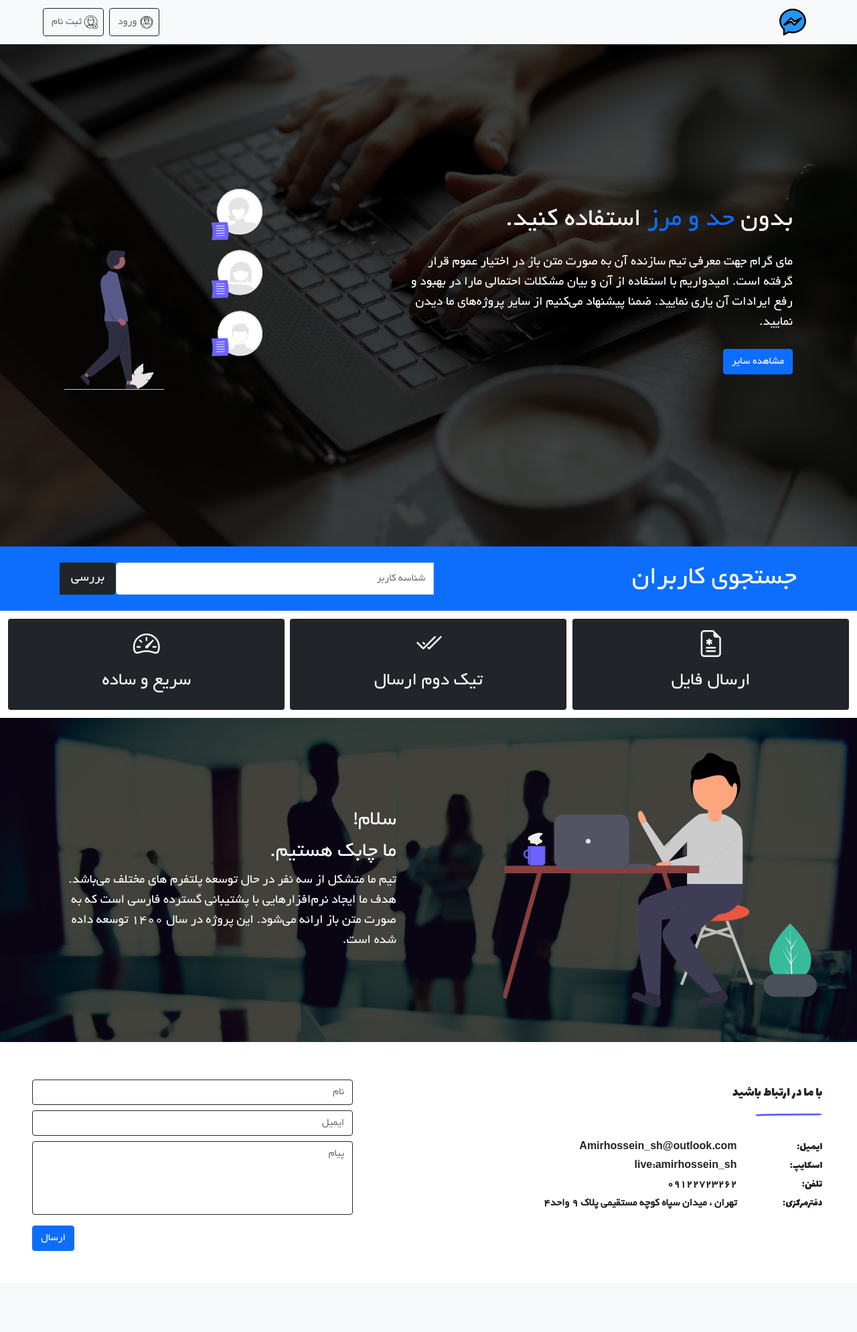
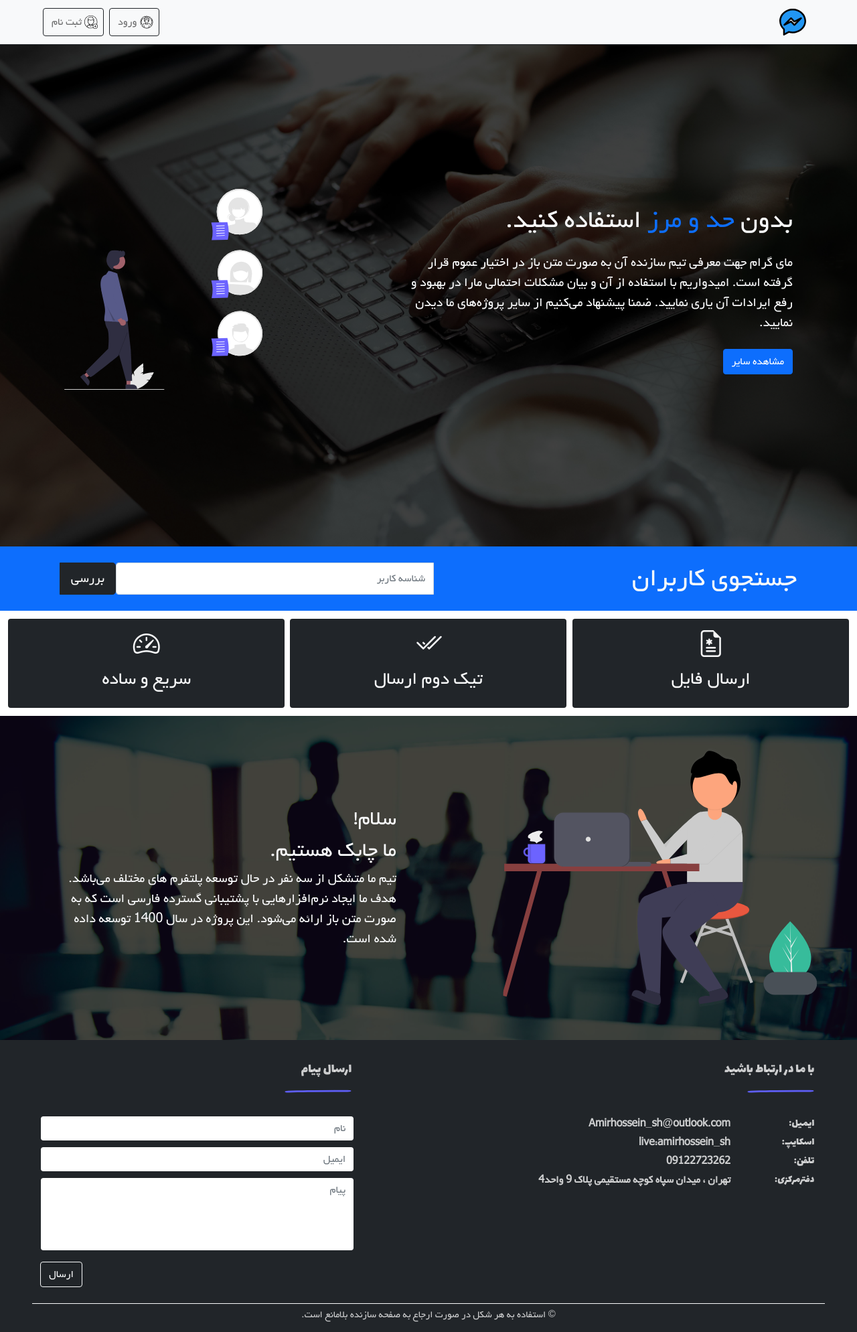
Before and after one commit to amirsheikh/Messenger, a Django app: page / in a window 1280 px wide. Shown: the whole page at 67% size. Before the commit the page ends 1868 px from the top, so only its background shows below. Run offline with Django 3.2, Linux system fonts and the light colour scheme; some libraries are stand-ins or nearby versions.

Commit message:
bug fixed!
Signed-off-by: Amir hossein <amirhossein_sh@outlook.com>

```diff
--- a/messenger/mainpage/static/css/style.css
+++ b/messenger/mainpage/static/css/style.css
@@ -1,13 +1,21 @@
 @font-face {
-    font-family: 'MyWebFont';
-    src: url('../font/Yekan.ttf');
-  }
+    font-family: 'Yekan';
+    src: url('../font/Yekan.eot'); /* IE9 Compat Modes */
+    src: url('../font/Yekan.eot?#iefix') format('embedded-opentype'), /* IE6-IE8 */
+    url('../font/Yekan.woff2') format('woff2'), /* Modern Browsers */
+    url('../font/Yekan.woff') format('woff'), /* Modern Browsers */
+    url('../font/Yekan.otf') format('opentype'), /* Open Type Font */
+    url('../font/Yekan.ttf') format('truetype'), /* Safari, Android, iOS */
+    url('../font/Yekan.svg#Yekan') format('svg'); /* Legacy iOS */
+    font-weight: normal;
+    font-style: normal;
+}
 @font-face {
     font-family: 'fun';
     src: url('../font/Lalezar-Regular.ttf');
   }
   body {
-    font-family: 'MyWebFont', Fallback, sans-serif;
+    font-family: 'Yekan', Fallback, sans-serif;
   }
 
 @media (min-width: 1100px){
@@ -75,3 +83,6 @@
     width: 100%;
     margin-bottom: 20px;
 }
+.text-footer{
+    color: rgba(255, 255, 255, 0.774);
+}
--- a/messenger/mainpage/templates/index.html
+++ b/messenger/mainpage/templates/index.html
@@ -143,9 +143,9 @@
         </div>
     </section>
     <section>
-        <div class="container-fluid  p-5">
-            <div class="row justify-content-between">
-                <div data-aos="flip-up" class="col-sm-5">
+        <div class="container-fluid">
+            <div class="row justify-content-between bg-dark text-footer pt-3 px-5">
+                <div data-aos="flip-up" class="col-12 col-sm-5">
                     <div class="mt-3 px-1">
                         <div class="h5" style="font-family: fun;">با ما در ارتباط باشید</div>
                         <img src="{% static 'img/marker.svg' %}" height="25" width="100" class="mb-4">
@@ -185,16 +185,20 @@
                               سپاه کوچه مستقیمی پلاک 9 واحد4</div>
                             </div>
                         </div>
-                        <!-- <div class="m-2">
+                        <!-- <div class="mt-2">
                             <iframe class="w-100 rounded" height="200"
                             src="https://www.google.com/maps/embed?pb=!1m18!1m12!1m3!1d809.9642139890552!2d51.43725312916575!3d35.70513998778088!2m3!1f0!2f0!3f0!3m2!1i1024!2i768!4f13.1!3m3!1m2!1s0x3f8e022c5ec300a5%3A0x4e20b755281adeb0!2sTehran%20Province%2C%20Tehran%2C%20Vahidiyeh%2C%20Mostaqimi%20St%2C%20Iran!5e0!3m2!1snl!2snl!4v1627773797676!5m2!1snl!2snl"
                              allowfullscreen></iframe>
                         </div> -->
                     </div>
                 </div>
-                <div data-aos="flip-down" class="col-md-5">
+                <div data-aos="flip-down" class="col-sm-5">
+                    <div class="mt-3 px-1">
+                        <div class="h5" style="font-family: fun;">ارسال پیام</div>
+                        <img src="{% static 'img/marker.svg' %}" height="25" width="100" class="mb-4">
+                      </div>
                     <form action="/mail.php" method="POST">
-                        <div class="form-group my-2">
+                        <div class="form-group mb-2">
                             <input class="form-control border-dark" placeholder="نام" type="text" id="name" name="name" required>
                         </div>
                         <div class="form-group my-2">
@@ -205,9 +209,10 @@
                             <textarea class="form-control border-dark" style="resize: none;" id="message"
                                 name="message" rows="4" required placeholder="پیام"></textarea>
                         </div>
-                        <button class="btn btn-primary mt-2 float-start" type="submit" name="submit">ارسال</button>
+                        <button class="btn btn-outline-light mt-2 float-start" type="submit" name="submit">ارسال</button>
                     </form>
                 </div>
+                <h5 class="w-100 text-center p-2 bg-dark border-light mt-4 border-light border-top" style = "font-size: 15px;">&copy; استفاده به هر شکل در صورت ارجاع به صفحه سازنده بلامانع است.</h5>
             </div>
         </div>
     </section>
```
Also changed, not shown: messenger/mainpage/static/font/stylesheet.css (added, +12 -0 lines), messenger/mainpage/static/font/README.md (added), messenger/mainpage/static/font/Yekan.otf (added), messenger/mainpage/static/font/Yekan.ttf, messenger/mainpage/static/font/Yekan.woff (added), messenger/mainpage/static/font/Yekan.woff2 (added), messenger/mainpage/static/font/license.txt (added), 3 other files.
